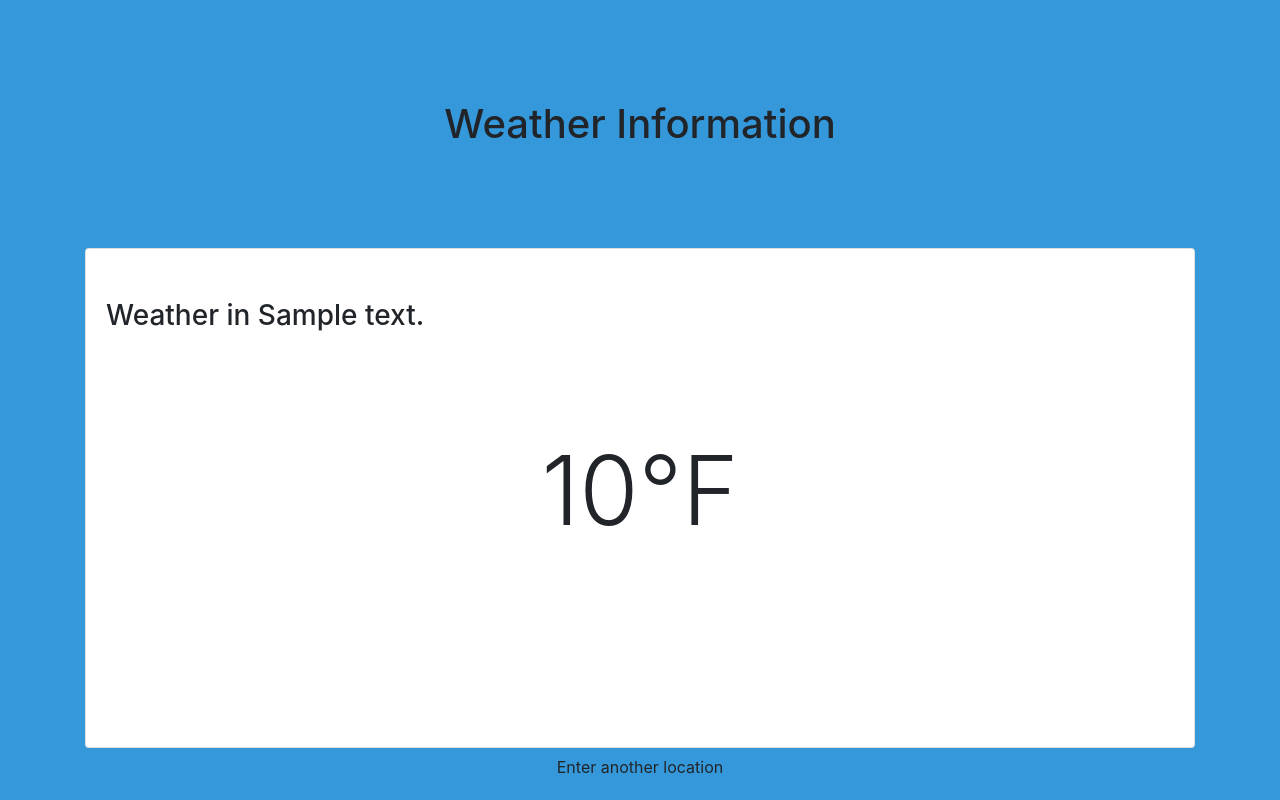
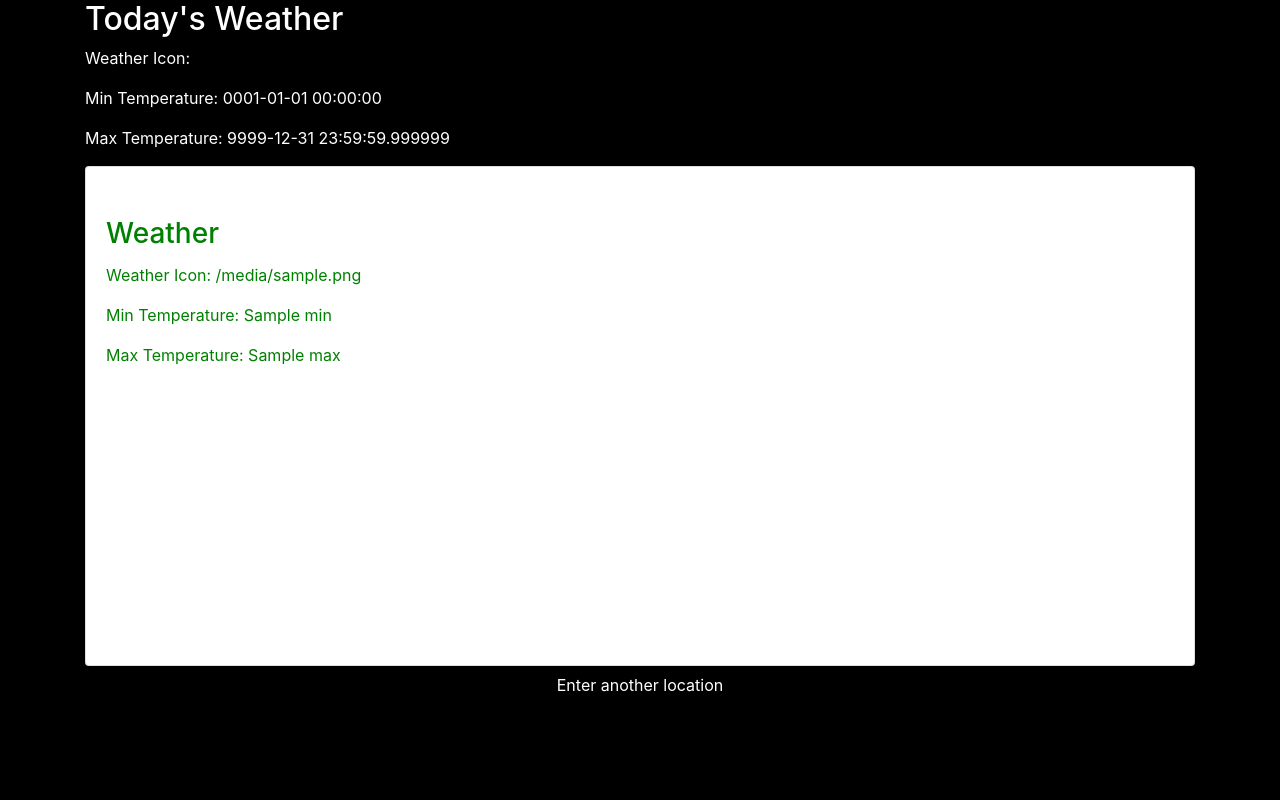
Before and after one commit to chuelgi/weatherApp, a Flask app: template templates/result.html in a window 1280 px wide. Run offline with Flask 3, Linux system fonts and the light colour scheme; the template is opened without the code that fills it: most values are stand-ins (such as "Sample title", 1, 10 or a date in 2020); some libraries are stand-ins or nearby versions.

Commit message:
update app.py function to forcast

```diff
--- a/app.py
+++ b/app.py
@@ -43,7 +43,7 @@ def get_weather(city):
 
     base_url = 'https://api.meteomatics.com/'
     thetime = get_current_time()
-
+    print(thetime)
     #get city coordinates
     lat, log, address, error_message = get_coordinates(city)
 
@@ -55,21 +55,37 @@ def get_weather(city):
 
         auth = (meteomatics_username, meteomatics_password)
 
-        response = requests.get(f'{base_url}{thetime}/t_2m:F/{lat},{log}/json', auth=auth)
+        response = requests.get(f'{base_url}{thetime}P7D:PT24H/weather_symbol_1h:idx,t_min_2m_24h:F,t_max_2m_24h:F/{lat},{log}/json', auth=auth)
+        #print(f'{base_url}{thetime}P7D:PT24H/weather_symbol_1h:idx,t_min_2m_24h:F,t_max_2m_24h:F/42.3315509,-83.0466403/json')
 
         if response.status_code != 200:
             return f"Could not fetch weather data for {city}. Status code: {response.status_code}"
 
         try:
-            data = json.loads(response.content)
+            data = response.json()
+
+            #today info
+            today_data = {
+                'icon':data['data'][0]['coordinates'][0]['dates'][0]['value'],
+                'min': data['data'][1]['coordinates'][0]['dates'][0]['value'],
+                'max': data['data'][2]['coordinates'][0]['dates'][0]['value']
+
+            }
+
+            #put info into dictionary
+            weekly_weather = {}
+
+            for x in range(1,8):
+                day_data = {
+                    'icon':data['data'][0]['coordinates'][0]['dates'][x]['value'],
+                    'min': data['data'][1]['coordinates'][0]['dates'][x]['value'],
+                    'max': data['data'][2]['coordinates'][0]['dates'][x]['value']
+                }
+                weekly_weather[f'Day {x + 1}'] = day_data
+            return today_data, weekly_weather
+
         except json.JSONDecodeError as e:
             return f"Could not decode: {e}"
-
-        if 'data' in data and data['data']:
-            temperature = data['data'][0]['coordinates'][0]['dates'][0]['value']
-            return {'temperature': temperature, 'address': address}
-        else:
-            return f"Could not find temperature information in the API response for {city}."
     else:
         return f"Error, try again later."
 
@@ -78,21 +94,27 @@ def home():
 
     result = None
     alert_message = None
+    today_data = None
+    weekly_weather = None
+
     if request.method == 'POST':
         city = request.form['city']
-
         state = request.form.get('state', '')
         country = request.form.get('country', '')
         location = f"{city} {state} {country}".strip()
         result = get_weather(location)
 
-        #error message
-        if isinstance(result, str):
-            alert_message = result
+
+        if isinstance(result, tuple):
+            today_data, weekly_weather = result
+        else:
+            alert_message = result #error message
             result = None
             return render_template('index.html', result=result, alert_message=alert_message)
-        return render_template('result.html', result=result, city=location)
-    return render_template('index.html', result=result)
+
+        return render_template('result.html', result=result, city=location, weekly_weather=weekly_weather, today_data=today_data)
+
+    return render_template('index.html', result=result, weekly_weather=weekly_weather, today_data=today_data)
 
 if __name__ == '__main__':
     app.run(debug=True)
--- a/templates/result.html
+++ b/templates/result.html
@@ -9,21 +9,35 @@
 
     <!--bootstrap-->
     <link rel="stylesheet" href="https://cdn.jsdelivr.net/npm/bootstrap@4.0.0/dist/css/bootstrap.min.css" integrity="sha384-Gn5384xqQ1aoWXA+058RXPxPg6fy4IWvTNh0E263XmFcJlSAwiGgFAW/dAiS6JXm" crossorigin="anonymous">
+    <!--open server-->
+    <link rel="stylesheet" href="/weatherApp/static/style.css">
+    <!-- venv-->
     <link rel="stylesheet" href="{{ url_for('static', filename='style.css') }}">
 </head>
 <body>
     <div class="container" >
-        <h1 class=" text-center" style="margin: 100px;">Weather Information</h1>
-        <div class="row">
+    <div class="row">
+        <div class="col">
+            <h2>Today's Weather</h2>
+            <div class="weather-info">
+                <p>Weather Icon: {{ today_data.icon }}</p>
+                <p>Min Temperature: {{ today_data.min }}</p>
+                <p>Max Temperature: {{ today_data.max }}</p>
+            </div>
+        </div>
+    </div>
+      <div class="row">
             <div class="col">
-                <div class="card" style="height: 500px;">
-
+                {% for day, day_data in weekly_weather.items() %}
+                <div class="card" style="height: 500px; color: green;">
                     <div class="card-body">
-                        <h3 class="card-title" style="margin-top: 30px;" >Weather in {{ result['address'] }}</h3>
-                        <h1 class="display-1 text-center" style="margin-top: 100px;">{{ result['temperature'] }}&#8457;</h1>
-
+                        <h3 class="card-title" style="margin-top: 30px;" >Weather</h3>
+                        <p class="card-content">Weather Icon: {{ day_data['icon'] }}</p>
+                        <p class="card-content">Min Temperature: {{ day_data['min'] }}</p>
+                        <p class="card-content">Max Temperature: {{ day_data['max'] }}</p>
                     </div>
                 </div>
+                {% endfor %}
             </div>
         </div>
 
@@ -47,5 +61,9 @@
     <script src="https://code.jquery.com/jquery-3.2.1.slim.min.js" integrity="sha384-KJ3o2DKtIkvYIK3UENzmM7KCkRr/rE9/Qpg6aAZGJwFDMVNA/GpGFF93hXpG5KkN" crossorigin="anonymous"></script>
     <script src="https://cdn.jsdelivr.net/npm/popper.js@1.12.9/dist/umd/popper.min.js" integrity="sha384-ApNbgh9B+Y1QKtv3Rn7W3mgPxhU9K/ScQsAP7hUibX39j7fakFPskvXusvfa0b4Q" crossorigin="anonymous"></script>
     <script src="https://cdn.jsdelivr.net/npm/bootstrap@4.0.0/dist/js/bootstrap.min.js" integrity="sha384-JZR6Spejh4U02d8jOt6vLEHfe/JQGiRRSQQxSfFWpi1MquVdAyjUar5+76PVCmYl" crossorigin="anonymous"></script>
+    <!--theme-->
+    <script src="/weatherApp/static/script.js"></script>
+    <!--venv-->
+    <script src="{{ url_for('static', filename='script.js') }}"></script>
 </body>
 </html>
```
Also changed, not shown: test7DForcast.py (+6 -2 lines).
